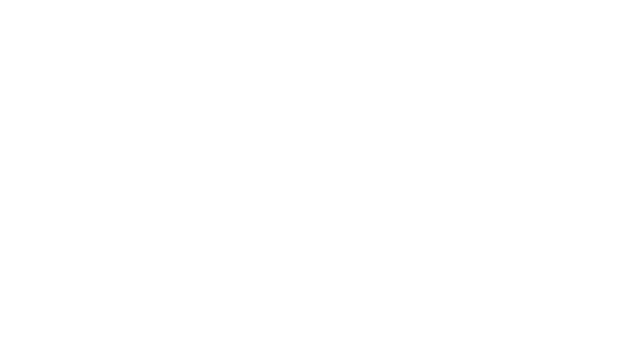
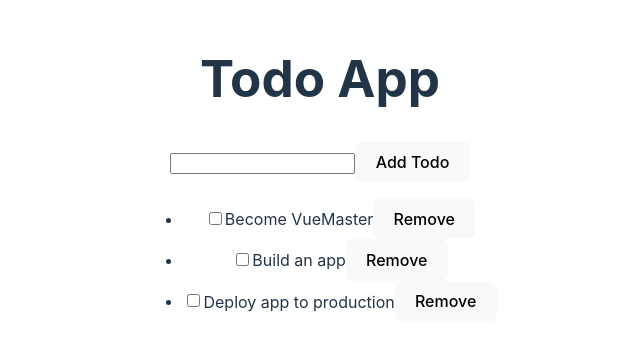
Before and after one commit to MattiasHeurlin/TodoList-Git, a Vue app: page / in a window 1280 px wide. Shown: the part 223-574 px from the top of the page, without its empty margins (320-960 px from the left). Built offline with nearby package versions, Linux system fonts and the light colour scheme.

Commit message:
Base html added, plus css

```diff
--- a/src/App.vue
+++ b/src/App.vue
@@ -12,7 +12,7 @@
 
     const state = reactive({
               todos: [
-                { text: 'Learn Vue', completed: false },
+                { text: 'Become VueMaster', completed: false },
                 { text: 'Build an app', completed: false },
                 { text: 'Deploy app to production', completed: false }
               ],
@@ -46,9 +46,22 @@
 </script>
 
 <template>
-
+  <main>
+    <h1>Todo App</h1>
+    <input type="text" v-model="state.newTodoText" />
+    <button @click="addNewTodo">Add Todo</button>
+    <ul>
+      <li v-for="(todo, index) in state.todos" :key="index">
+        <input type="checkbox" :checked="todo.completed" @change="toggleTodoStatus(index)" />
+        <span :class="{ 'line-through': todo.completed }">{{ todo.text }}</span>
+        <button @click="removeTodo(index)">Remove</button>
+      </li>
+    </ul>
+  </main>
 </template>
 
 <style scoped>
-
+  .line-through {
+    text-decoration: line-through;
+  }
 </style>
```
